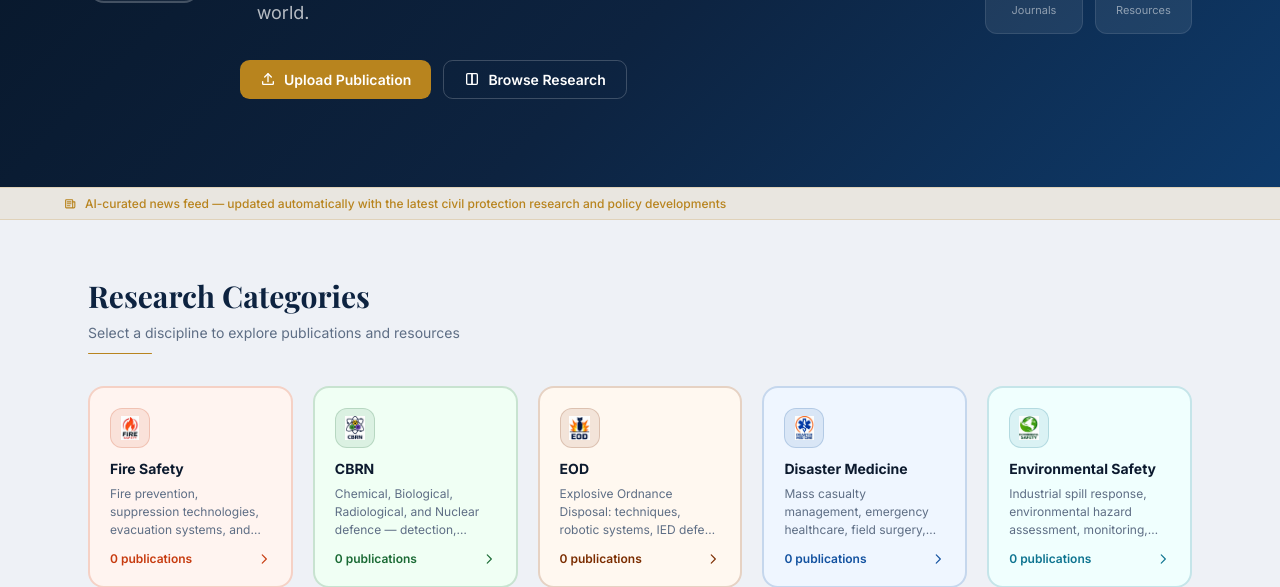
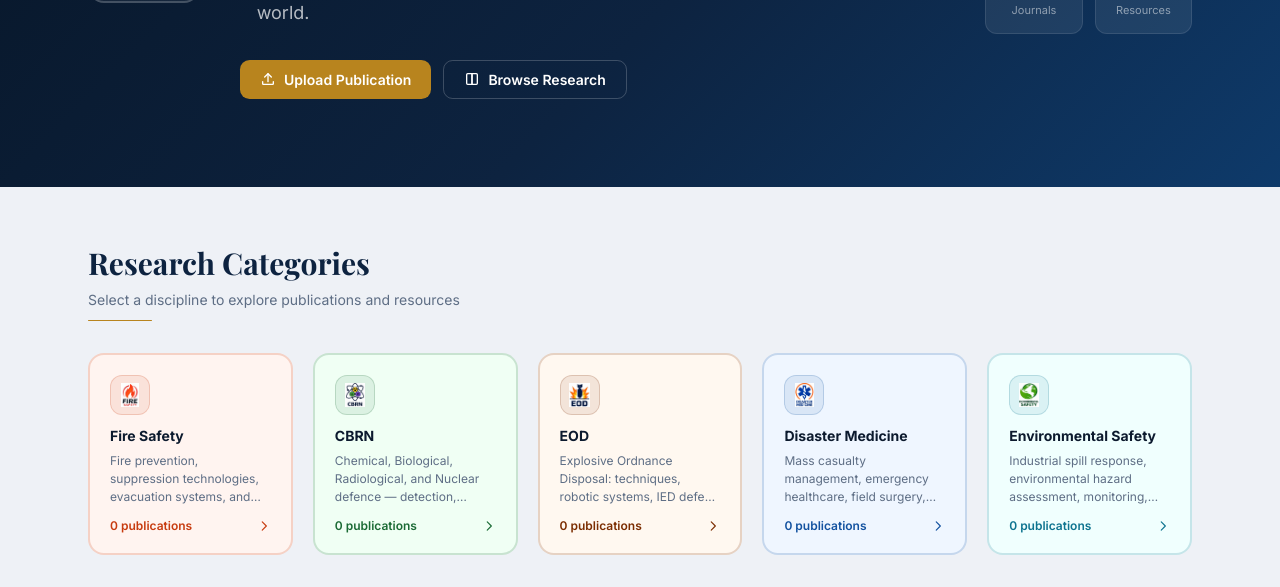
Before and after one commit to gfgfgv/irccp_django, a Django app: page / in a window 1280 px wide. Shown: the part 358-945 px from the top of the page. Run offline with Django 5.2, Linux system fonts and the light colour scheme; data comes from the database, SQL or seed files in the repository; data that the repository does not hold is empty.

```diff
--- a/templates/core/home.html
+++ b/templates/core/home.html
@@ -38,12 +38,7 @@
   </div>
 </div>
 
-<div class="news-banner">
-  <div class="news-banner-inner">
-    {% icon 'newspaper' 13 %}
-    <span>AI-curated news feed — updated automatically with the latest civil protection research and policy developments</span>
-  </div>
-</div>
+
 
 <div class="page-content">
 
```
